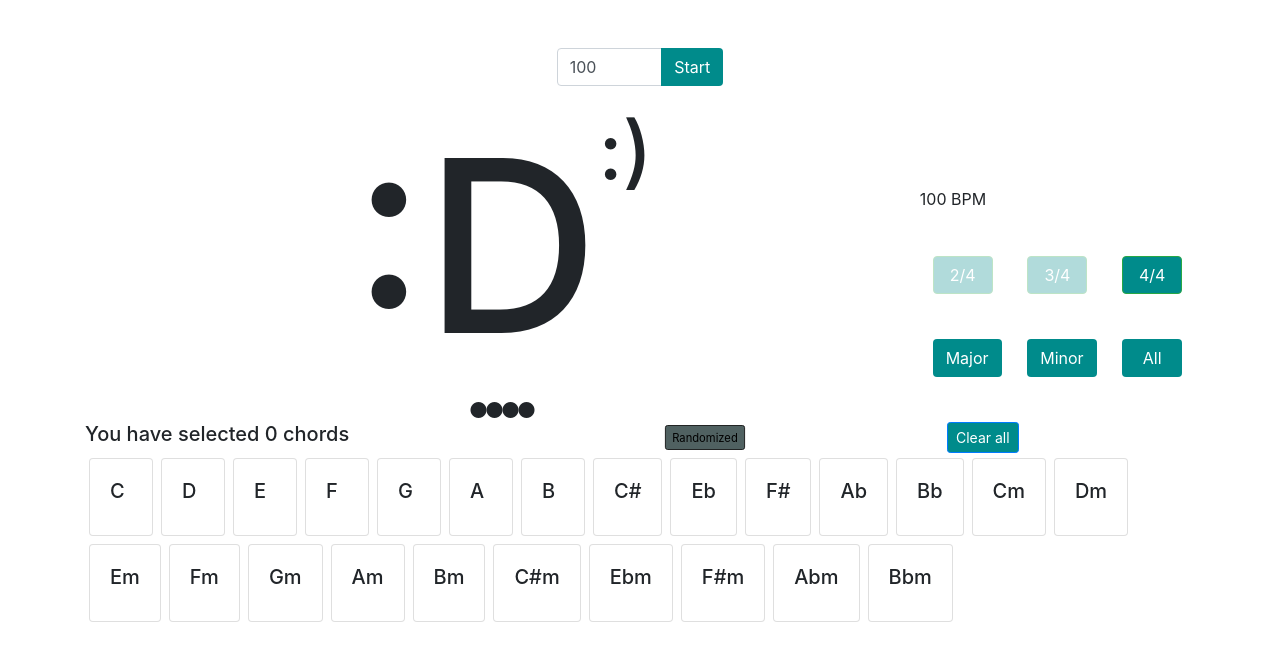
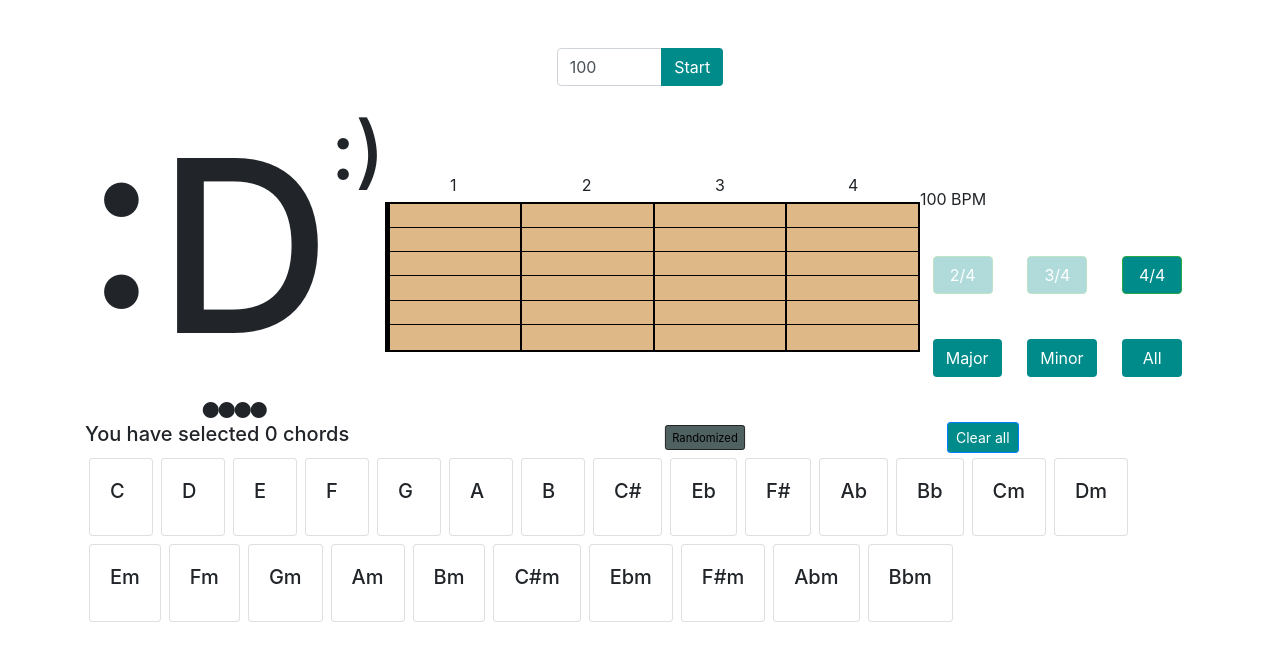
Before and after one commit to sandarusahan/ChorNdom, an Angular app: page / in a window 1280 px wide. Shown: the top 660 px of the page. Built offline with nearby package versions, Linux system fonts and the light colour scheme.

Commit message:
feat: add fret board and fingerings

```diff
--- a/angular.json
+++ b/angular.json
@@ -116,5 +116,8 @@
         }
       }
     }
+  },
+  "cli": {
+    "analytics": false
   }
 }
--- a/src/app/app.component.css
+++ b/src/app/app.component.css
@@ -9,6 +9,11 @@
 }
 
 .display-chord {
+  margin: auto;
+}
+
+.display-strum {
+  width: 50%;
   margin: auto;
 }
 
--- a/src/app/app.component.html
+++ b/src/app/app.component.html
@@ -27,7 +27,7 @@
       </div>
     </div>
     <div class="display-strum">
-
+      <app-fretboard [voicing]="currentChordFingering"></app-fretboard>
     </div>
     <div class="chord-ctrl">
       <div class="disp-tempo">
--- a/src/app/app.component.ts
+++ b/src/app/app.component.ts
@@ -6,6 +6,7 @@ import {
   interval,
   Subscription
 } from 'rxjs';
+import { Chord, Voicing } from './chord';
 
 
 @Component({
@@ -17,6 +18,34 @@ export class AppComponent {
   title = 'chondom';
   nextChord = ':)';
   chord = ':D';
+  currentChordFingering: Voicing = { fingering: [] };
+
+  chordFingeringMap: Chord = {
+    'C': [{ fingering: [null, 3, 2, 0, 1, 0] }, { fingering: [8, 10, 10, 9, 8, 8], barre: { fret: 8, startString: 0, endString: 5 } }],
+    'D': [{ fingering: [null, null, 0, 2, 3, 2] }, { fingering: [10, 12, 12, 11, 10, 10], barre: { fret: 10, startString: 0, endString: 5 } }],
+    'E': [{ fingering: [0, 2, 2, 1, 0, 0] }],
+    'F': [{ fingering: [1, 3, 3, 2, 1, 1], barre: { fret: 1, startString: 0, endString: 5 } }],
+    'G': [{ fingering: [3, 2, 0, 0, 0, 3] }, { fingering: [3, 5, 5, 4, 3, 3], barre: { fret: 3, startString: 0, endString: 5 } }],
+    'A': [{ fingering: [null, 0, 2, 2, 2, 0] }, { fingering: [5, 7, 7, 6, 5, 5], barre: { fret: 5, startString: 0, endString: 5 } }],
+    'B': [{ fingering: [null, 2, 4, 4, 4, 2], barre: { fret: 2, startString: 0, endString: 5 } }, { fingering: [7, 9, 9, 8, 7, 7], barre: { fret: 7, startString: 0, endString: 5 } }],
+    'C#': [{ fingering: [null, 4, 6, 6, 6, 4], barre: { fret: 4, startString: 0, endString: 5 } }],
+    'Eb': [{ fingering: [null, 6, 8, 8, 8, 6], barre: { fret: 6, startString: 0, endString: 5 } }],
+    'F#': [{ fingering: [2, 4, 4, 3, 2, 2], barre: { fret: 2, startString: 0, endString: 5 } }],
+    'Ab': [{ fingering: [4, 6, 6, 5, 4, 4], barre: { fret: 4, startString: 0, endString: 5 } }],
+    'Bb': [{ fingering: [null, 1, 3, 3, 3, 1], barre: { fret: 1, startString: 0, endString: 5 } }, { fingering: [6, 8, 8, 7, 6, 6], barre: { fret: 6, startString: 0, endString: 5 } }],
+    'Cm': [{ fingering: [null, 3, 5, 5, 4, 3], barre: { fret: 3, startString: 0, endString: 5 } }],
+    'Dm': [{ fingering: [null, null, 0, 2, 3, 1] }, { fingering: [5, 7, 7, 6, 5, 5], barre: { fret: 5, startString: 0, endString: 5 } }],
+    'Em': [{ fingering: [0, 2, 2, 0, 0, 0] }],
+    'Fm': [{ fingering: [1, 3, 3, 1, 1, 1], barre: { fret: 1, startString: 0, endString: 5 } }],
+    'Gm': [{ fingering: [3, 5, 5, 3, 3, 3], barre: { fret: 3, startString: 0, endString: 5 } }],
+    'Am': [{ fingering: [null, 0, 2, 2, 1, 0] }, { fingering: [5, 7, 7, 5, 5, 5], barre: { fret: 5, startString: 0, endString: 5 } }],
+    'Bm': [{ fingering: [null, 2, 4, 4, 3, 2], barre: { fret: 2, startString: 0, endString: 5 } }],
+    'C#m': [{ fingering: [null, 4, 6, 6, 5, 4], barre: { fret: 4, startString: 0, endString: 5 } }],
+    'Ebm': [{ fingering: [null, 6, 8, 8, 7, 6], barre: { fret: 6, startString: 0, endString: 5 } }],
+    'F#m': [{ fingering: [2, 4, 4, 2, 2, 2], barre: { fret: 2, startString: 0, endString: 5 } }],
+    'Abm': [{ fingering: [4, 6, 6, 4, 4, 4], barre: { fret: 4, startString: 0, endString: 5 } }],
+    'Bbm': [{ fingering: [null, 1, 3, 3, 2, 1], barre: { fret: 1, startString: 0, endString: 5 } }]
+  };
 
   beat = 4;
   dot = -1;
@@ -87,11 +116,13 @@ export class AppComponent {
         if (this.selChords.length > 0) {
           if(this.flag){
             this.chord = this.nextChord;
+            this.currentChordFingering = this.chordFingeringMap[this.chord][0];
           }
           this.nextChord = this.selChords[val];
         } else {
           if(this.flag){
             this.chord = this.nextChord;
+            this.currentChordFingering = this.chordFingeringMap[this.chord][0];
           }
           this.nextChord = this.chords[val];
         }
@@ -108,6 +139,7 @@ export class AppComponent {
           }
           if(this.flag){
             this.chord = this.nextChord;
+            this.currentChordFingering = this.chordFingeringMap[this.chord][0];
           }
 
           this.nextChord = this.selChords[val];
@@ -115,6 +147,7 @@ export class AppComponent {
           this.all();
           if(this.flag){
             this.chord = this.nextChord;
+            this.currentChordFingering = this.chordFingeringMap[this.chord][0];
           }
           this.nextChord = this.chords[val];
         }
--- a/src/app/app.module.ts
+++ b/src/app/app.module.ts
@@ -2,10 +2,12 @@ import { BrowserModule } from '@angular/platform-browser';
 import { NgModule } from '@angular/core';
 import { FormsModule } from '@angular/forms';
 import { AppComponent } from './app.component';
+import { FretboardComponent } from './fretboard/fretboard.component';
 
 @NgModule({
   declarations: [
-    AppComponent
+    AppComponent,
+    FretboardComponent
   ],
   imports: [
     BrowserModule,
--- /dev/null
+++ b/src/app/chord.ts
@@ -0,0 +1,12 @@
+export interface Voicing {
+  fingering: (number | null)[];
+  barre?: {
+    fret: number;
+    startString: number;
+    endString: number;
+  };
+}
+
+export interface Chord {
+  [key: string]: Voicing[];
+}
--- /dev/null
+++ b/src/app/fretboard/fretboard.component.css
@@ -0,0 +1,74 @@
+.fretboard-container {
+  display: flex;
+  flex-direction: column;
+}
+
+.fret-numbers {
+  display: flex;
+  flex-direction: row;
+  margin-left: 2px; /* To align with the fretboard border */
+}
+
+.fret-number {
+  flex: 1;
+  text-align: center;
+  padding-bottom: 5px;
+}
+
+.fretboard {
+  display: flex;
+  flex-direction: row;
+  border: 2px solid #000;
+  border-left-width: 5px;
+  background-color: #deb887;
+  width: 100%;
+  height: 150px;
+}
+
+.fret {
+  flex: 1;
+  border-right: 2px solid #000;
+  position: relative;
+}
+
+.fret:last-child {
+  border-right: none;
+}
+
+.string {
+  height: calc(100% / 6);
+  border-bottom: 1px solid #000;
+  box-sizing: border-box;
+  position: relative;
+}
+
+.string:last-child {
+  border-bottom: none;
+}
+
+.dot {
+  position: absolute;
+  top: 50%;
+  left: 50%;
+  transform: translate(-50%, -50%);
+  width: 20px;
+  height: 20px;
+  background-color: #000;
+  border-radius: 50%;
+}
+
+.barre-container {
+  position: absolute;
+  width: 100%;
+  left: 0;
+  display: flex;
+  justify-content: center;
+  align-items: center;
+}
+
+.barre {
+  width: 20%;
+  height: 100%;
+  background: black;
+  border-radius: 5px;
+}
--- /dev/null
+++ b/src/app/fretboard/fretboard.component.html
@@ -0,0 +1,19 @@
+<div class="fretboard-container">
+  <div class="fret-numbers">
+    <div *ngFor="let fret of frets" class="fret-number">
+      {{ fret }}
+    </div>
+  </div>
+  <div class="fretboard">
+    <div *ngFor="let fret of frets" class="fret">
+      <div *ngFor="let string of strings" class="string">
+        <div *ngIf="isFretted(string, fret) && !isBarre(fret, string)" class="dot"></div>
+      </div>
+      <div *ngIf="voicing.barre && voicing.barre.fret === fret" class="barre-container"
+           [style.top.%]="(voicing.barre.startString * 100 / 6)"
+           [style.height.%]="(voicing.barre.endString - voicing.barre.startString + 1) * 100 / 6">
+        <div class="barre"></div>
+      </div>
+    </div>
+  </div>
+</div>
--- /dev/null
+++ b/src/app/fretboard/fretboard.component.ts
@@ -0,0 +1,59 @@
+import { Component, Input, OnChanges, SimpleChanges } from '@angular/core';
+import { Voicing } from '../chord';
+
+@Component({
+  selector: 'app-fretboard',
+  templateUrl: './fretboard.component.html',
+  styleUrls: ['./fretboard.component.css']
+})
+export class FretboardComponent implements OnChanges {
+  @Input() voicing: Voicing = { fingering: [] };
+  frets: number[] = [1, 2, 3, 4];
+  strings = Array(6).fill(0).map((x, i) => i);
+
+  ngOnChanges(changes: SimpleChanges): void {
+    if (changes.voicing && this.voicing) {
+      this.updateFretRange();
+    }
+  }
+
+  private updateFretRange(): void {
+    const frettedNotes = this.voicing.fingering
+      .map(f => (typeof f === 'number' ? f : -1))
+      .filter(f => f > 0);
+
+    if (frettedNotes.length === 0) {
+      this.frets = [1, 2, 3, 4];
+      return;
+    }
+
+    const minFret = Math.min(...frettedNotes);
+    const maxFret = Math.max(...frettedNotes);
+
+    if (maxFret < 5) {
+      this.frets = [1, 2, 3, 4];
+    } else {
+      const windowStart = minFret;
+      let windowEnd = maxFret;
+      if (windowEnd - windowStart < 3) {
+        windowEnd = windowStart + 3;
+      }
+
+      this.frets = [];
+      for (let i = windowStart; i <= windowEnd; i++) {
+        this.frets.push(i);
+      }
+    }
+  }
+
+  isFretted(string: number, fret: number): boolean {
+    return this.voicing.fingering[string] === fret;
+  }
+
+  isBarre(fret: number, string: number): boolean {
+    if (!this.voicing.barre) {
+      return false;
+    }
+    return this.voicing.barre.fret === fret && string >= this.voicing.barre.startString && string <= this.voicing.barre.endString;
+  }
+}
--- a/src/index.html
+++ b/src/index.html
@@ -9,8 +9,6 @@
   <link rel="stylesheet" href="https://stackpath.bootstrapcdn.com/bootstrap/4.4.1/css/bootstrap.min.css" integrity="sha384-Vkoo8x4CGsO3+Hhxv8T/Q5PaXtkKtu6ug5TOeNV6gBiFeWPGFN9MuhOf23Q9Ifjh" crossorigin="anonymous">
   <script src="https://kit.fontawesome.com/1ca7e68be5.js" crossorigin="anonymous"></script>
 </head>
-
-</head>
 <body>
   <app-root></app-root>
 </body>
```
Also changed, not shown: 1 other file (tests, documents, lock files or other folders).
